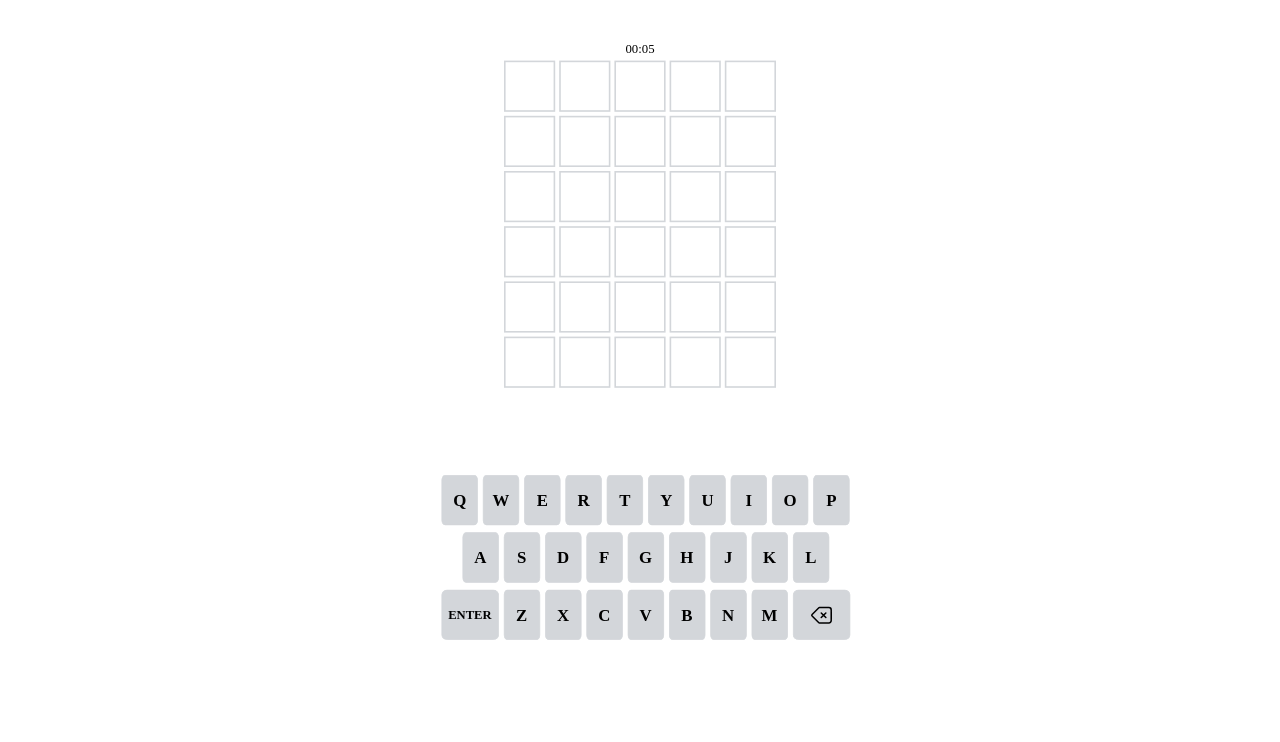
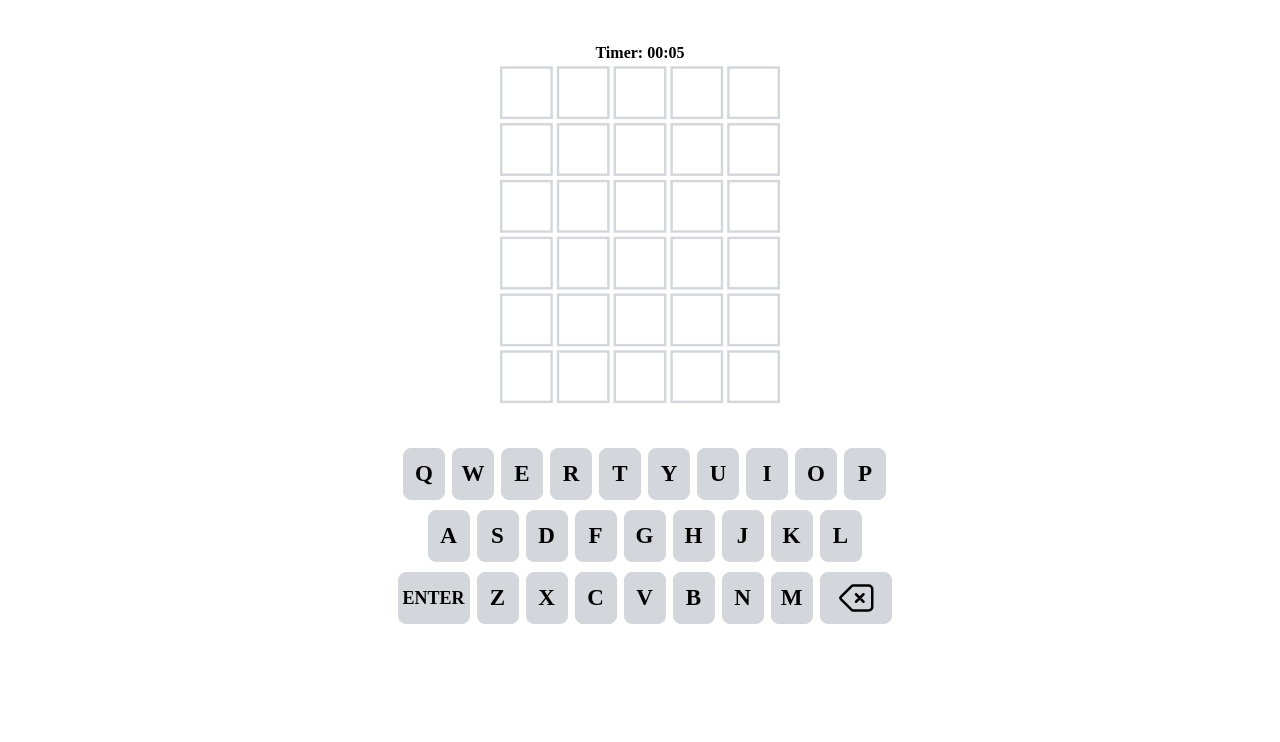
Before and after one commit to Starlights91/wordlestar, a plain HTML site: page static/index.html in a window 1280 px wide. Shown: the part 58-800 px from the top of the page. Drawn offline with Linux system fonts and the light colour scheme.

Commit message:
[워들] JavaScript 로직 완성
간단한 워들 게임을 만들었습니다.

```diff
--- a/static/css/footer.css
+++ b/static/css/footer.css
@@ -7,7 +7,6 @@ footer {
   width: 100vw;
   bottom: 0px;
   margin-bottom: 1px;
-  scale: 0.7;
 }
 
 /* 풋터 가로줄 3칸 */
@@ -15,55 +14,40 @@ footer {
   display: flex;
   justify-content: center;
   align-items: center;
-  margin-top: 10px;
+  margin-bottom: 10px;
 }
 
 /* 키보드 각 블럭 */
-.keyboard-block {
+.keyboard-column {
+  width: 40px;
+  height: 50px;
+  font-size: 23px;
+  border: 1px solid #d3d6da;
+  border-radius: 8px;
+  background-color: #d3d6da;
+  margin-right: 7px;
   display: flex;
   justify-content: center;
   align-items: center;
-  width: 50px;
-  height: 70px;
-  font-weight: bolder;
-  font-size: 24px;
-  background-color: #d3d6da;
-  border: 1px solid #d3d6da;
-  border-radius: 10%;
-  margin-right: 7px;
+  font-weight: bold;
   cursor: pointer;
 }
 
-.keyboard-block__custom__1 {
+.keyboard-column.wide {
+  width: 70px;
+  height: 50px;
+  font-size: large;
+  border: 1px solid #d3d6da;
+  border-radius: 8px;
+  background-color: #d3d6da;
+  margin-right: 7px;
   display: flex;
   justify-content: center;
   align-items: center;
-  width: 80px;
-  height: 70px;
-  font-weight: bolder;
-  font-size: 18px;
-  background-color: #d3d6da;
-  border: 1px solid #d3d6da;
-  border-radius: 10%;
-  margin-right: 7px;
+  font-weight: bold;
   cursor: pointer;
 }
 
-.keyboard-block__custom__2 {
-  display: flex;
-  justify-content: center;
-  align-items: center;
-  width: 80px;
-  height: 70px;
-  font-weight: bolder;
-  font-size: 20px;
-  background-color: #d3d6da;
-  border: 1px solid #d3d6da;
-  border-radius: 10%;
-  margin-right: 7px;
-  cursor: pointer;
+.keyboard-column.wide img {
+  width: 40px;
 }
-
-.keyboard-block__custom__2 img {
-  width: 35px;
-}
--- a/static/css/header.css
+++ b/static/css/header.css
@@ -17,7 +17,7 @@ header {
   justify-content: center;
   align-items: center;
   cursor: pointer;
-  position: relative;
+  /* position: relative; */
   margin: 2.5px 0 2.5px 0;
 }
 .header-menu img {
@@ -29,7 +29,7 @@ header {
 .header-title {
   font-size: 25px;
   font-weight: bold;
-  position: relative; /* 원래 배치되어야 할 위치에서 지정한 값만큼 떨어진곳에 요소를 배치 */
+  /* position: relative; 원래 배치되어야 할 위치에서 지정한 값만큼 떨어진곳에 요소를 배치 */
   left: 37px;
 }
 
@@ -39,7 +39,7 @@ header {
   justify-content: center;
   align-items: center;
   cursor: pointer;
-  position: relative;
+  /* position: relative; */
   margin: 2.5px 0 2.5px 0;
 }
 
--- a/static/css/main.css
+++ b/static/css/main.css
@@ -1,12 +1,15 @@
 main {
   display: flex;
-  flex-direction: column;
+  flex-direction: column; /* 기존 좌우 배치 -> 상하 배치로 변경 */
   justify-content: center;
   align-items: center;
   gap: 5px;
   scale: 0.8;
+  font-weight: bolder;
+  font-size: 20px;
 }
 
+/* 바디 - 가로 줄 5칸 */
 .board-row {
   display: flex;
   justify-content: center;
@@ -14,11 +17,12 @@ main {
   gap: 5px;
 }
 
+/* 바디 - 세로 줄 5칸 */
 .board-column {
   display: flex;
   justify-content: center;
   align-items: center;
-  border: 2.5px solid #d3d6da;
+  border: 3px solid #d3d6da;
   width: 60px;
   height: 60px;
   font-weight: bolder;
--- a/static/index.html
+++ b/static/index.html
@@ -7,6 +7,7 @@
     <link rel="stylesheet" href="css/header.css" />
     <link rel="stylesheet" href="css/main.css" />
     <link rel="stylesheet" href="css/footer.css" />
+    <link rel="stylesheet" href="css/style.css" />
 
     <!--폰트-->
     <link rel="preconnect" href="https://fonts.googleapis.com" />
@@ -41,8 +42,8 @@
 
     <main>
       <!-- 타이머 -->
-      <div id="timer">00:00</div>
-      <!-- 메인 가로 1째줄 -->
+      <div id="timer">Time: 00:00</div>
+      <!-- 회색 사각형들로 글자 입력될 부분: 메인 가로 1째줄 -->
       <div class="board-row row-0">
         <!-- data-index(속성)는 필요한 블록을 쉽게 찾아가기 위해 사용.00=0번줄에 1번째블록 (참고: data-어떤이름도 기재가능.) -->
         <div class="board-column" data-index="00"></div>
@@ -94,44 +95,46 @@
     </main>
 
     <footer>
-      <!-- 가로 첫째줄 & 10칸 -->
+      <!-- 하단의 키보드 부분: 가로 첫째줄 & 10칸 -->
       <div class="keyboard-row row-0">
         <!-- data-key(속성)는 특정 키보드가 눌렸을 때, 눌린 블록의 특정키를 쉽게 찾아가기 위해 사용. -->
-        <div class="keyboard-block" data-key="Q">Q</div>
-        <div class="keyboard-block" data-key="W">W</div>
-        <div class="keyboard-block" data-key="E">E</div>
-        <div class="keyboard-block" data-key="R">R</div>
-        <div class="keyboard-block" data-key="T">T</div>
-        <div class="keyboard-block" data-key="Y">Y</div>
-        <div class="keyboard-block" data-key="U">U</div>
-        <div class="keyboard-block" data-key="I">I</div>
-        <div class="keyboard-block" data-key="O">O</div>
-        <div class="keyboard-block" data-key="P">P</div>
+        <div class="keyboard-column" data-key="Q">Q</div>
+        <div class="keyboard-column" data-key="W">W</div>
+        <div class="keyboard-column" data-key="E">E</div>
+        <div class="keyboard-column" data-key="R">R</div>
+        <div class="keyboard-column" data-key="T">T</div>
+        <div class="keyboard-column" data-key="Y">Y</div>
+        <div class="keyboard-column" data-key="U">U</div>
+        <div class="keyboard-column" data-key="I">I</div>
+        <div class="keyboard-column" data-key="O">O</div>
+        <div class="keyboard-column" data-key="P">P</div>
       </div>
       <!-- 가로 둘째줄 & 9칸 -->
       <div class="keyboard-row row-1">
-        <div class="keyboard-block" data-key="A">A</div>
-        <div class="keyboard-block" data-key="S">S</div>
-        <div class="keyboard-block" data-key="D">D</div>
-        <div class="keyboard-block" data-key="F">F</div>
-        <div class="keyboard-block" data-key="G">G</div>
-        <div class="keyboard-block" data-key="H">H</div>
-        <div class="keyboard-block" data-key="J">J</div>
-        <div class="keyboard-block" data-key="K">K</div>
-        <div class="keyboard-block" data-key="L">L</div>
+        <div class="keyboard-column" data-key="A">A</div>
+        <div class="keyboard-column" data-key="S">S</div>
+        <div class="keyboard-column" data-key="D">D</div>
+        <div class="keyboard-column" data-key="F">F</div>
+        <div class="keyboard-column" data-key="G">G</div>
+        <div class="keyboard-column" data-key="H">H</div>
+        <div class="keyboard-column" data-key="J">J</div>
+        <div class="keyboard-column" data-key="K">K</div>
+        <div class="keyboard-column" data-key="L">L</div>
       </div>
       <!-- 가로 셋째줄 & 9칸 -->
       <div class="keyboard-row row-2">
-        <div class="keyboard-block__custom__1" data-key="ENTER">ENTER</div>
-        <div class="keyboard-block" data-key="Z">Z</div>
-        <div class="keyboard-block" data-key="X">X</div>
-        <div class="keyboard-block" data-key="C">C</div>
-        <div class="keyboard-block" data-key="V">V</div>
-        <div class="keyboard-block" data-key="B">B</div>
-        <div class="keyboard-block" data-key="N">N</div>
-        <div class="keyboard-block" data-key="M">M</div>
-        <div class="keyboard-block__custom__2" data-key="BACKSPACE">
-          <img src="assets/backspace.svg" alt="BACKSPACE" />
+        <div class="keyboard-column wide" id="enter-key" data-key="Enter">
+          ENTER
+        </div>
+        <div class="keyboard-column" data-key="Z">Z</div>
+        <div class="keyboard-column" data-key="X">X</div>
+        <div class="keyboard-column" data-key="C">C</div>
+        <div class="keyboard-column" data-key="V">V</div>
+        <div class="keyboard-column" data-key="B">B</div>
+        <div class="keyboard-column" data-key="N">N</div>
+        <div class="keyboard-column" data-key="M">M</div>
+        <div class="keyboard-column wide" id="back-key" data-key="Backspace">
+          <img src="assets/backspace.svg" alt="back" />
         </div>
       </div>
     </footer>
--- a/static/js/index.js
+++ b/static/js/index.js
@@ -1,38 +1,70 @@
-const 정답 = "APPLE";
+// const 정답 = "APPLE";
 
-//let은 수정이 가능한 변수 (0번째 시도에 1번째 인덱스)
-let attempts = 0;
-let index = 0;
-let timer;
+let index = 0; // let=수정가능한 변수. index 시작 번호는 0번부터 시작.
+let attempts = 0; // N번째 시도 횟수.
+let timer; // 타이머.
 
 // keydown event (키보드 누름에 따라 키 인식 로직)
 function appStart() {
+  const handleClick = (event) => {
+    const keyText = event.target.textContent; //클릭한 키의 텍스트
+    const keyId = event.target.id; //클릭한 키의 아이디
+    const thisBlock = document.querySelector(
+      `.board-block[data-index='${attempts}${index}']`
+    );
+    if (keyText === "ENTER") {
+      handleEnterKey();
+    } else if (keyId === "back-key") {
+      handleBackspace();
+    } else {
+      thisBlock.innerText = keyText;
+      index += 1;
+    }
+  };
+
+  const keys = document.querySelectorAll(".keyboard-column"); //일반키들 전체 선택하기
+  //반환받은 keys는 리스트형식이다. 따라서 keys 자체에 이벤트를 줄수 없기 때문에 배열순회함수인 foreach로 key라는 이름의 매개변수로 정한 요소 하나 하나에 이벤트를 준다.
+  keys.forEach((key) => {
+    key.addEventListener("click", handleClick);
+  });
+  const spKeys = document.querySelectorAll(".keyboard-column wide"); //특수키(enter,backspace)들 전체 선택하기
+  spKeys.forEach((spkey) => {
+    spkey.addEventListener("click", handleClick);
+  });
+
+  // function appStart() {
+  // .js에서 html 부분 추가로 게임 종료 메시지 보여주기
   const displayGameover = () => {
     const div = document.createElement("div");
     div.innerText = "게임이 종료됐습니다.";
     div.style =
-      "display: flex; justify-content:center; position: absolute; align-items:center; top:60vh; left:35vw; font-size: 20px; background-color: grey; width:200; height:100px; margin: -220px 0 0 0;"; //글자가 정중앙에 위치하도록 해보기
+      "display:flex; justify-content:center; align-items:center; position:absolute; top:30vh; left:42vw; background-color:white; width:200px; height:100px;"; // position:absolute;는 body 기준으로 absolute가 올라간다(css에서 따로 absolute를 입력하지 않은 이상). & top:40vh; left:45vw;는 왼쪽부터 보는 화면에 45%에 위치하도록.
     document.body.appendChild(div);
   };
-  const gameover = () => {
-    window.removeEventListener("keydown", WordleKeydown);
-    displayGameover();
-    clearInterval(timer);
-  };
+
+  //다음줄로 넘어가기
   const nextLine = () => {
-    if (attempts === 6) return gameover();
+    if (attempts === 6) return gameover(); // 6번째시도는 다음입력이 아닌 return함수로 gameover();호출하고 빠져나오기.
     attempts += 1;
-    index = 0;
+    index = 0; // nextLine 함수에서 index 시작 번호 0번부터 다시 시작.
   };
 
-  // 정답 확인 (서버에 요청을 보내는 비동기 로직)
+  // 게임 종료: (그 다음 키가 입력되지 않도록 함)
+  const gameover = () => {
+    window.removeEventListener("keydown", handleKeydown); //이 이벤트를 지워준다.
+    displayGameover();
+    clearInterval(timer); //하단의 timer = setInterval(setTime, 1000);를 잠깐 저장해두었다가 게임끝나면 clear.
+  };
+
+  // 엔터 키로 정답 확인: (await, async: 서버에 요청을 보내는 비동기 로직)
   const handleEnterKey = async () => {
     let 맞은_갯수 = 0;
 
-    //서버에서 정답을 받아오는 코드 1(문자열로 만들었을 때)
-    const 응답 = await fetch("/answer"); // '응답'은: await 기다려서 /answer로 요청을 보내서 '응답'을 받고
-    const 정답 = await 응답.json(); //'정답'은 그 응답을 await 기다려서 '정답'을 업데이트 한다는 의미.
-    console.log(정답);
+    // 서버에서 정답을 받아오는 코드1 (문자열로 만들었을 때):
+    //fetch는 JS에서 서버(main.py)로 "/answer"라는 경로로 요청 보내고,
+    const 응답 = await fetch("/answer");
+    //응답을 받고 그 응답을 json 포맷으로 변경을 기다리면 정답 값 안에 있다.
+    const 정답 = await 응답.json();
 
     // //서버에서 정답을 받아오는 코드 2(정답을 객체로 만들었을 때)
     // const 응답 = await fetch("/answer"); //'응답'을 await 기다려서 /answer로 요청을 보내서 '응답'을 받고
@@ -42,25 +74,29 @@ function appStart() {
     // const 정답 = 정답_객체.answer;
     // console.log("정답", 정답);
 
+    // for문 = 특정횟수 반복하면서 판단하기 위한 조건문. i는 0부터 인덱스 5까지, i를 하나씩 늘려가면서 판단.
     for (let i = 0; i < 5; i++) {
       const block = document.querySelector(
         `.board-column[data-index='${attempts}${i}']`
       );
-      const 입력한_글자 = block.innerText;
-      const 정답_글자 = 정답[i];
+      const 입력한_글자 = block.innerText; // 입력글자
+      const 정답_글자 = 정답[i]; // 정답 한글자
       if (입력한_글자 === 정답_글자) {
-        맞은_갯수 += 1;
-        block.style.background = "#6AAA64";
+        맞은_갯수 += 1; // 맞은 갯수를 하나 올려준다.
+        block.style.background = "#6AAA64"; //입력한글자===정답과 자리를 맞췄을 때:"초록색"배경.
       } else if (정답.includes(입력한_글자)) block.style.background = "#C9B458";
-      else block.style.background = "#787C7E";
-
-      block.style.color = "white";
+      //입력한글자 중에 자리는 틀리고 정답 글자가 포함되어 있을때:"노란색"배경.
+      else block.style.background = "#787C7E"; // 둘다(초록색도 노란색도 아닐때) 틀렸을 때, 회색으로 표시.
+      block.style.color = "white"; // 그리고 그 회색 블럭에 화이트 컬러 글자로 입력.
+      console.log("입력한 글자:", 입력한_글자, "정답글자:", 정답_글자);
     }
 
+    //전부 정답인 경우
     if (맞은_갯수 === 5) gameover();
-    else nextLine();
+    else nextLine(); // const handleEnterKey의 for문이 끝나면 nextLine 함수를 호출.
   };
 
+  // 백스페이스로 해당블럭의 innerText의 index가 0보다 클 때만 1개 빼서 ""빈칸으로 없애고 인덱스를 1개 줄여준다.
   const handleBackspace = () => {
     if (index > 0) {
       const preBlock = document.querySelector(
@@ -71,26 +107,33 @@ function appStart() {
     if (index !== 0) index -= 1;
   };
 
-  //(0번째 시도에 n번째 인덱스)쓰기 위해 backtick ``사용.
-  const WordleKeydown = (event) => {
-    const key = event.key.toUpperCase();
-    const keyCode = event.keyCode;
+  //키를 눌렀을때
+  const handleKeydown = (event) => {
+    // 2개의 변수 미리 지정: const key & const keyCode
+    const key = event.key.toUpperCase(); //대문자로 변경
+    const keyCode = event.keyCode; //keyCode는 유니크해서 겹칠수 없음 (A=65~Z=90)
+    // 한 개의 블럭을 선택하는 방법:
+    //(0번째 시도에 n번째 인덱스)쓰기 위해 backtick ``사용.
     const thisBlock = document.querySelector(
       `.board-column[data-index='${attempts}${index}']`
     );
 
+    // 백스페이스 키:
     if (event.key === "Backspace") handleBackspace();
-    // index가 5일 때 즉, 맨 끝까지 단어가 입력이 됐을 때 Enter키를 누르면 handleEnterKey에 대한 동작이 일어나고, Enter키가 아닌 다른 키가 눌리면 그냥 return해서 끝내라는 뜻.
+    // 엔터 키:
+    // 그리고 백스페이스 눌렀을 때에도 다른것 실행되지 않길 바라니까 else if로 이어지게. 원하는 변수를 넣을 때 ``backtick 사용. ${attempts}${index} = N번째 시도의 N번째 인덱스인 블럭 가져오기.
     else if (index === 5) {
       if (event.key === "Enter") handleEnterKey();
       else return;
-    } else if (65 <= keyCode && keyCode <= 90) {
-      thisBlock.innerText = key;
-      index += 1;
+    } // 인덱스가 5일때(맨끝까지 단어가 입력됐을 때) Enter키누르면 엔터키에 대한 동작 일어나고, 다른 키가 눌리면 그냥 아무것도 안하고 return(반환)해서 끝내라는 뜻.
+    else if (65 <= keyCode && keyCode <= 90) {
+      thisBlock.innerText = key; //keyCode는 유니크해서 겹칠수 없고 A=65~Z=90 에 만족하는 키만 입력.
+      index += 1; //index += 1; & index == index + 1; == index++; 3가지 모두 (완전같은건 아니지만)여기선 같은 뜻.
     }
   };
+
+  // 타이머:
   const startTimer = () => {
-    // 타이머
     const 시작_시간 = new Date();
 
     function setTime() {
@@ -98,15 +141,17 @@ function appStart() {
       const 흐른_시간 = new Date(현재_시간 - 시작_시간);
       const 분 = 흐른_시간.getMinutes().toString().padStart(2, "0");
       const 초 = 흐른_시간.getSeconds().toString().padStart(2, "0");
-      const timeDiv = document.querySelector("#timer");
-      timeDiv.innerText = `${분}:${초}`;
+      const timeDiv = document.querySelector("#timer"); //html에서 id로 timer로 지정하여서, #timer로 입력.
+      timeDiv.innerText = `Timer: ${분}:${초}`;
     }
 
+    // 주기성
     timer = setInterval(setTime, 1000);
   };
 
   startTimer();
-  window.addEventListener("keydown", WordleKeydown);
+  // keyup= 키를 누르고 뗐을 때 이벤트발생. keydown = 누르지마자 이벤트발생.
+  window.addEventListener("keydown", handleKeydown); // addEventListener ()안에 있는 함수는 const handleKeydown = () 괄호 안의 이벤트가 안목적으로 전달.
 }
 
-appStart();
+appStart(); // function 안에 들어있는 함수를 로직이 실행되어 appStart로 호출.
```
Also changed, not shown: static/css/style.css (added, +15 -0 lines), 1 other file.
